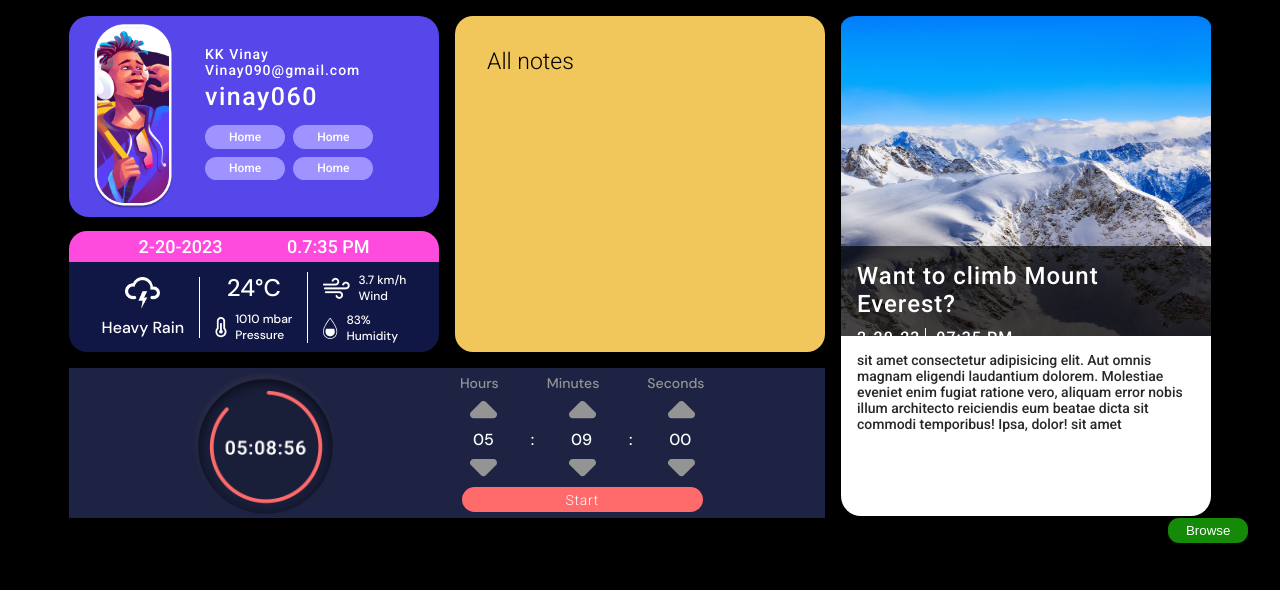
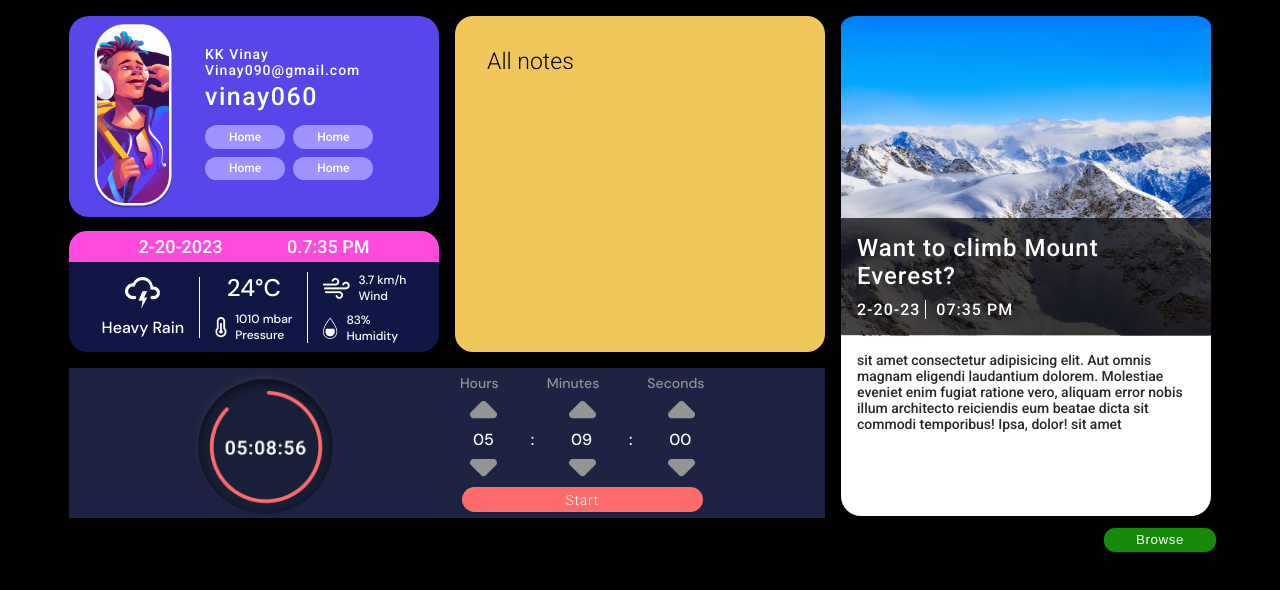
Before and after one commit to SwatiThorat21/my-super-app, a React (Create React App) app: page /Browse in a window 1280 px wide. Shown: the top 590 px of the page. Built offline with nearby package versions, Linux system fonts and the light colour scheme; a web font is replaced by a local one.

Commit message:
Browse css completed

```diff
--- a/src/components/Browse/Timer.js
+++ b/src/components/Browse/Timer.js
@@ -15,9 +15,9 @@ export default function ShowTimer() {
               <p>Seconds</p>
             </div>
             <div className="increment_wrapper">
-              <img src={incrementImg} alt="incrementImg" />
-              <img src={incrementImg} alt="incrementImg" />
-              <img src={incrementImg} alt="incrementImg" />
+              <img src={incrementImg} alt="incrementImg" style={{cursor:"pointer"}}/>
+              <img src={incrementImg} alt="incrementImg" style={{cursor:"pointer"}}/>
+              <img src={incrementImg} alt="incrementImg" style={{cursor:"pointer"}}/>
             </div>
             <div className="time_wrapper">
               <p>05</p>
@@ -27,9 +27,9 @@ export default function ShowTimer() {
               <p>00</p>
             </div>
             <div className="decrement_wrapper">
-              <img src={decrementImg} alt="incrementImg" />
-              <img src={decrementImg} alt="incrementImg" />
-              <img src={decrementImg} alt="incrementImg" />
+              <img src={decrementImg} alt="incrementImg" style={{cursor:"pointer"}} />
+              <img src={decrementImg} alt="incrementImg" style={{cursor:"pointer"}}/>
+              <img src={decrementImg} alt="incrementImg" style={{cursor:"pointer"}}/>
             </div>
             <button className="startTimer_btn">Start</button>
           </div>
--- a/src/components/Browse/browse.css
+++ b/src/components/Browse/browse.css
@@ -210,15 +210,20 @@
   font-size: 14px;
   font-weight: lighter;
   letter-spacing: 0.7px;
+  cursor: pointer;
 }
 .browseBtn {
   float: right;
   background-color: #148A08;
-  padding: 0.3rem 1.1rem;
+  padding: 0.3rem 2rem;
   border: none;
   outline: none;
   border-radius: 11px;
   color: #ffffff;
+  margin-right: 2rem;
+  margin-top: 0.6rem;
+  letter-spacing: 0.6px;
+  cursor: pointer;
 }
 .notes_here {
   resize: none;
@@ -230,6 +235,7 @@
   font-size: 14px;
   font-family: "Roboto", sans-serif;
   overflow-y: scroll;
+  padding-right: 40px;
 }
 .news_container {
   background-color: #000000;
@@ -253,7 +259,7 @@
   background-color: rgba(0, 0, 0, 0.7);
   position: absolute;
   width: 100%;
-  top: 14.4rem;
+  top: 12.6rem;
 }
 .news_heading h2 {
   font-family: "Roboto", sans-serif;
```
